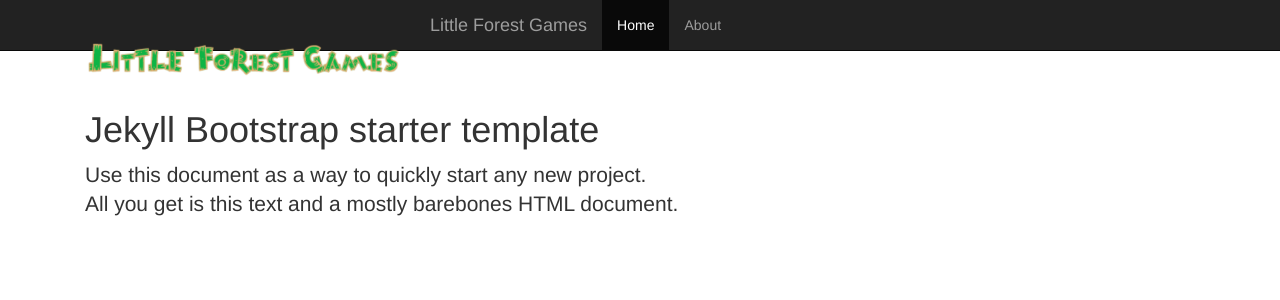
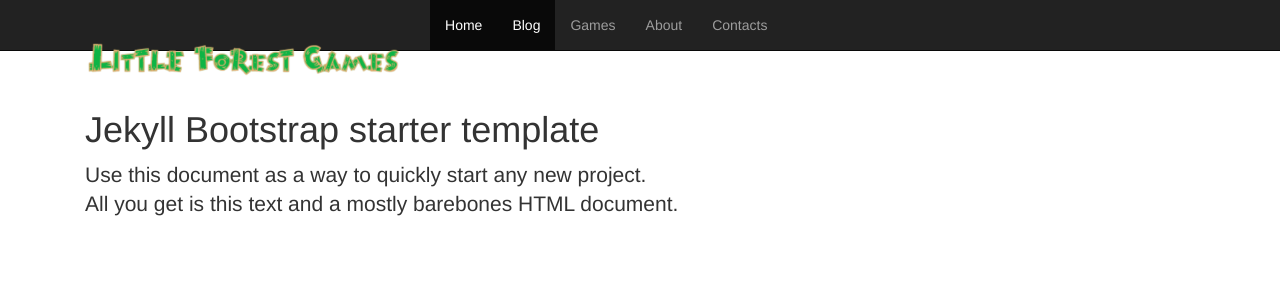
Before and after one commit to LittleForestGames/LittleForestGames.github.io, a Jekyll site: the page built from index.html, in a window 1280 px wide. Shown: the top 300 px of the page. Built offline with Jekyll 4.4.1, drawn with Linux system fonts in a browser that asks for light colours; nearby versions of some CDN libraries.

Commit message:
Update default.html

```diff
--- a/_layouts/default.html
+++ b/_layouts/default.html
@@ -21,12 +21,14 @@
             <span class="icon-bar"></span>
             <span class="icon-bar"></span>
           </button>
-          <a class="navbar-brand" href="#">{{ site.title }}</a>
         </div>
         <div id="navbar" class="collapse navbar-collapse">
           <ul class="nav navbar-nav">
-            <li class="active"><a href="#">Home</a></li>
-            <li><a href="https://github.com/henrythemes/jekyll-bootstrap-theme">About</a></li>
+            <li class="active"><a href="/">Home</a></li>
+            <li class="active"><a href="/blog/">Blog</a></li>
+            <li><a href="/games/">Games</a></li>
+            <li><a href="/about/">About</a></li>
+            <li><a href="/">Contacts</a></li>
           </ul>
         </div><!--/.nav-collapse -->
       </div>
```
